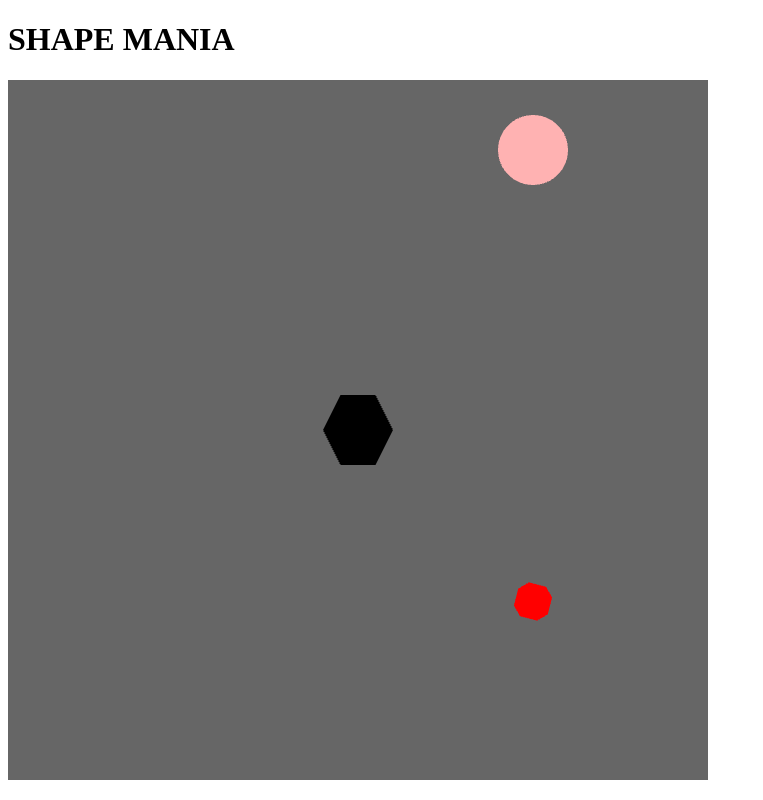
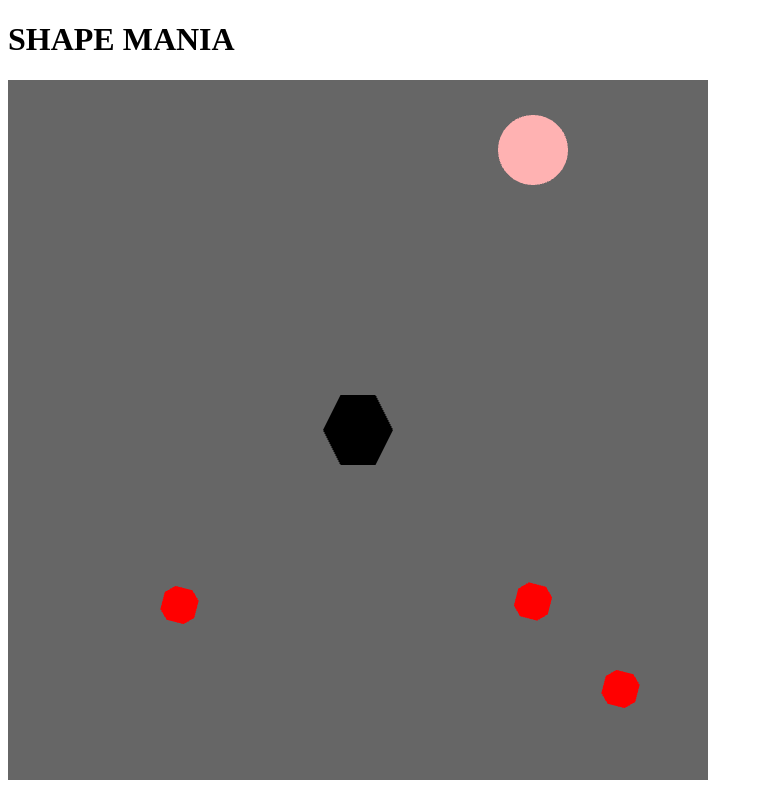
Before and after one commit to delwicrg/CS452Project1, a plain HTML site: page project1.html in a window 1280 px wide. Shown: the whole page, without its empty margins (0-763 px from the left). Drawn offline with Linux system fonts and the light colour scheme.

Commit message:
more ants and kill conditions

```diff
--- a/project1.html
+++ b/project1.html
@@ -106,6 +106,18 @@
                 }
             </script>
 
+            <script type="x-shader/x-fragment" id="fragment-shader-ant-1">
+                void main() {
+                    gl_FragColor = vec4(1, 0, 0, 1.0 );
+                }
+            </script>
+
+            <script type="x-shader/x-fragment" id="fragment-shader-ant-2">
+                void main() {
+                    gl_FragColor = vec4(1, 0, 0, 1.0 );
+                }
+            </script>
+
     </head>
     <h1>SHAPE MANIA</h1>
     <body onload = "init()" onkeydown = "moveSquareKeys(event)">
--- a/project1.js
+++ b/project1.js
@@ -3,14 +3,16 @@
 "use strict";
 
 var gl;
-var myShaderSpider; var myShaderFruit; var myShaderAnt;
-var mouseCoordinatesUniformSpider; var mouseCoordinatesUniformAnt;
-var arrayOfPointsSpider = []; var arrayOfPointsFruit = []; var arrayOfPointsAnt = [];
-var bufferIdSpider; var bufferIdFruit; var bufferIdAnt;
+var myShaderSpider; var myShaderFruit; var myShaderAnt; var myShaderAnt_1; var myShaderAnt_2;
+var mouseCoordinatesUniformSpider; var mouseCoordinatesUniformAnt; var mouseCoordinatesUniformAnt_1; var mouseCoordinatesUniformAnt_2;
+var arrayOfPointsSpider = []; var arrayOfPointsFruit = []; var arrayOfPointsAnt = []; var arrayOfPointsAnt_1 = []; var arrayOfPointsAnt_2 = [];
+var bufferIdSpider; var bufferIdFruit; var bufferIdAnt; var bufferIdAnt_1; var bufferIdAnt_2;
 var count;
-var thetaSpider; var thetaFruit; var thetaAnt;
+var thetaSpider; var thetaFruit; var thetaAnt; var thetaAnt_1; var thetaAnt_2;
 var tx = 0.0; var ty = 0.0;
 var tx_ant; var ty_ant; var direction_ant;
+var tx_ant_1; var ty_ant_1; var direction_ant_1;
+var tx_ant_2; var ty_ant_2; var direction_ant_2;
 var offset = 0.1;
 const INCREMENT  = .01;
 var myPoint;
@@ -28,15 +30,32 @@ function init(){
     thetaSpider = 0.0;
     thetaFruit = 0.0;
     thetaAnt = 0.0;
+    thetaAnt_1 = 0.0;
+    thetaAnt_2 = 0.0;
+
 
     tx_ant = 0.5;
     ty_ant = 0.5;
     direction_ant = "up";
 
+
+    tx_ant_1 = .75;
+    ty_ant_1 = .75;
+    direction_ant_1 = "up";
+
+    tx_ant_2 = -0.5;
+    ty_ant_2 = -0.5;
+    direction_ant_2 = "right";
+
+
     //INITALIZE PROGRAMS
     myShaderSpider = initShaders( gl,"vertex-shader", "fragment-shader-spider" );
     myShaderFruit  = initShaders( gl,"vertex-shader-fruit", "fragment-shader-fruit" );
     myShaderAnt    = initShaders( gl,"vertex-shader-ant", "fragment-shader-ant" );
+    myShaderAnt_1   = initShaders( gl,"vertex-shader-ant", "fragment-shader-ant-1" );
+    myShaderAnt_2    = initShaders( gl,"vertex-shader-ant", "fragment-shader-ant-2" );
+
+
 
     //INITALIZE SHAPES AND SET UP BUFFER (INSIDE FUNCTION)
     gl.useProgram(myShaderSpider);
@@ -94,6 +113,8 @@ function drawFruit(xFruit, yFruit){
 }
 
 function drawAnt(){
+
+    // ant 1 ******************
     console.log("begin");
 
     var p0 = vec2(-0.025, -0.05);
@@ -113,6 +134,33 @@ function drawAnt(){
     gl.bufferData(gl.ARRAY_BUFFER, flatten(arrayOfPointsAnt), gl.STATIC_DRAW);
 
     console.log("end");
+
+    // ant 2 ***************
+
+    console.log("begin");
+
+    arrayOfPointsAnt_1 = [p0,p1,p2,p3,p4,p5,p6,p7];
+
+    //set up buffer for the ant
+    bufferIdAnt_1 = gl.createBuffer();
+    gl.bindBuffer(gl.ARRAY_BUFFER, bufferIdAnt_1);
+    gl.bufferData(gl.ARRAY_BUFFER, flatten(arrayOfPointsAnt_1), gl.STATIC_DRAW);
+
+    console.log("end");
+
+    // ant 3 *********************
+    console.log("begin");
+
+    arrayOfPointsAnt_2 = [p0,p1,p2,p3,p4,p5,p6,p7];
+
+    //set up buffer for the ant
+    bufferIdAnt_2 = gl.createBuffer();
+    gl.bindBuffer(gl.ARRAY_BUFFER, bufferIdAnt_2);
+    gl.bufferData(gl.ARRAY_BUFFER, flatten(arrayOfPointsAnt_2), gl.STATIC_DRAW);
+
+    console.log("end");
+
+
 }
 
 function render(){
@@ -191,6 +239,83 @@ function render(){
     //set up attributes for the fruit based on the current buffer
        gl.drawArrays(gl.TRIANGLE_FAN, 0, 8);
 
+
+
+    // ant 1 *******
+
+    //using shader program for the ant_1
+    gl.useProgram(myShaderAnt_1);
+
+    //update the animation angle for the ant_1
+    thetaAnt_1 = thetaAnt_1 + 0.1;
+    var thetaLocAnt = gl.getUniformLocation(myShaderAnt_1, "theta");
+    gl.uniform1f(thetaLocAnt, thetaAnt_1);
+
+    //console.log("direction: " + direction_ant + " ty_ant: " + ty_ant);
+    if(direction_ant_1 == "down"){
+        ty_ant_1 -= 0.01;
+    } else if (direction_ant_1 == "up"){
+        ty_ant_1 += 0.01;
+    }
+
+    if(ty_ant_1 >= 1){
+       direction_ant_1 = "down";
+    }else if(ty_ant <= -1){
+        direction_ant_1 = "up";
+    }
+
+    mouseCoordinatesUniformAnt_1 = gl.getUniformLocation(myShaderAnt_1, "mouseCoordinates");
+    gl.uniform2f(mouseCoordinatesUniformAnt_1, tx_ant_1, ty_ant_1);
+
+    gl.bindBuffer(gl.ARRAY_BUFFER, bufferIdAnt_1);
+
+    //set up attributes for the fruit based on the current buffer
+    var myPositionAnt = gl.getAttribLocation( myShaderAnt_1, "myPosition" );
+    gl.vertexAttribPointer( myPositionAnt, 2, gl.FLOAT, false, 0, 0);
+    gl.enableVertexAttribArray( myPositionAnt);
+
+    //set up attributes for the fruit based on the current buffer
+       gl.drawArrays(gl.TRIANGLE_FAN, 0, 8);
+
+
+ // ant 2 ******* this one will move left to right
+
+    //using shader program for the ant_1
+    gl.useProgram(myShaderAnt_2);
+
+    //update the animation angle for the ant_1
+    thetaAnt_2 = thetaAnt_2 + 0.1;
+    var thetaLocAnt = gl.getUniformLocation(myShaderAnt_2, "theta");
+    gl.uniform1f(thetaLocAnt, thetaAnt_2);
+
+    //console.log("direction: " + direction_ant + " ty_ant: " + ty_ant);
+    if(direction_ant_2 == "left"){
+        tx_ant_2 -= 0.01;
+    } else if (direction_ant_2 == "right"){
+        tx_ant_2 += 0.01;
+    }
+
+    if(tx_ant_2 >= 1){
+       direction_ant_2 = "left";
+    }else if(tx_ant_2 <= -1){
+        direction_ant_2 = "right";
+    }
+
+    mouseCoordinatesUniformAnt_2 = gl.getUniformLocation(myShaderAnt_2, "mouseCoordinates");
+    gl.uniform2f(mouseCoordinatesUniformAnt_2, tx_ant_2, ty_ant_2);
+
+    gl.bindBuffer(gl.ARRAY_BUFFER, bufferIdAnt_2);
+
+    //set up attributes for the fruit based on the current buffer
+    var myPositionAnt = gl.getAttribLocation( myShaderAnt_2, "myPosition" );
+    gl.vertexAttribPointer( myPositionAnt, 2, gl.FLOAT, false, 0, 0);
+    gl.enableVertexAttribArray( myPositionAnt);
+
+    //set up attributes for the fruit based on the current buffer
+       gl.drawArrays(gl.TRIANGLE_FAN, 0, 8);
+
+
+
      if(gameOver == false){
         requestAnimFrame(render);
         isCloseToAnt();
@@ -240,4 +365,37 @@ function isCloseToAnt(){
              }
         }
     }
+
+    var tx_ant_arr_1 = [tx_ant_1, (tx_ant_1-.05),(tx_ant_1+.05)];
+    var ty_ant_arr_1 = [ty_ant_1, (ty_ant_1-.05),(ty_ant_1+.05)];
+    var x = 0;
+
+    for(x = 0; x < 3; x++){
+        if((tx_ant_arr_1[x] > (tx-.1)) && (tx_ant_arr_1[x]< (tx+.1)))
+        {
+             if( (ty_ant_arr_1[x] > (ty-.1)) && (ty_ant_arr_1[x]< (ty+.1))) {
+                 console.log("DIE\n");
+                 gameOver = true;
+             }
+        }
+    }
+
+    var tx_ant_arr_2 = [tx_ant_2, (tx_ant_2-.05),(tx_ant_2+.05)];
+    var ty_ant_arr_2 = [ty_ant_2, (ty_ant_2-.05),(ty_ant_2+.05)];
+    var x = 0;
+
+    for(x = 0; x < 3; x++){
+        if((tx_ant_arr_2[x] > (tx-.1)) && (tx_ant_arr_2[x]< (tx+.1)))
+        {
+             if( (ty_ant_arr_2[x] > (ty-.1)) && (ty_ant_arr_2[x]< (ty+.1))) {
+                 console.log("DIE\n");
+                 gameOver = true;
+             }
+        }
+    }
+
+
+
+
+
 }
```
